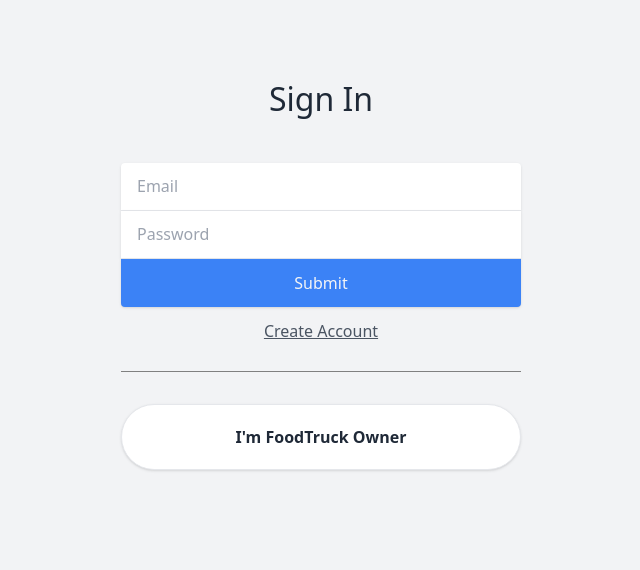
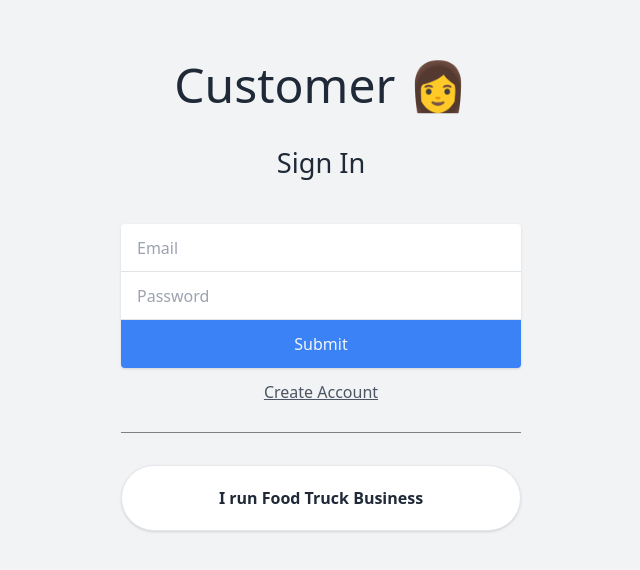
Before and after one commit to ben9543/foodtruck-web, a React (Create React App) app: page / in a window 1280 px wide. Shown: the part 124-694 px from the top of the page, without its empty margins (319-959 px from the left). Built offline with nearby package versions, Linux system fonts and the light colour scheme; no server answers; what react-geolocated would draw is missing.

Commit message:
Customer auth page complete

```diff
--- a/src/components/Authentication/FoodTruckOwnerAuthPage.jsx
+++ b/src/components/Authentication/FoodTruckOwnerAuthPage.jsx
@@ -1,7 +1,7 @@
 import React, {useState}from "react";
 import { signInCustom, signUpCustom } from "../../firebase";
-import { Form, Input, Button, SmallTitle, ErrorHandler, ToggleButtonWrapper, ToggleButton } from "./styles";
-import { FOODTURCK, USER, SIGNIN, SIGNUP } from "./index";
+import { Form, Input, Button, SmallTitle, ErrorHandler, ToggleButtonWrapper, ToggleButton, Divider, ModeToggleButton } from "./styles";
+import { USER, SIGNIN, SIGNUP } from "./index";
 
 const FoodTruckMOwnerAuthPage = ({setMode}) => {
     // React State
@@ -16,17 +16,26 @@ const FoodTruckMOwnerAuthPage = ({setMode}) => {
         if(authMode === SIGNIN)signInCustom(email, pass, setErrorMsg);
         else if(authMode === SIGNUP)signUpCustom(email, pass, setErrorMsg);
     }
-
-    return(
+    return (
+        <>
+        {
             (authMode === SIGNIN) ?
-            <SignIn handleSubmit={handleSubmit} setAuthMode={setAuthMode} errorMsg={errorMsg}
-                email={email} pass={pass}
-                setEmail={setEmail} setPass={setPass}/>
+            <SignIn
+                handleSubmit={handleSubmit}
+                email={email} pass={pass} errorMsg={errorMsg}
+                setEmail={setEmail} setPass={setPass} setAuthMode={setAuthMode} setErrorMsg={setErrorMsg}/>
                 :
-            <SignUp handleSubmit={handleSubmit} setAuthMode={setAuthMode} errorMsg={errorMsg}
-                email={email} pass={pass} username={username}
-                setEmail={setEmail} setPass={setPass} setUsername={setUsername}/>
-    );
+            <SignUp
+                handleSubmit={handleSubmit}
+                email={email} pass={pass} username={username} errorMsg={errorMsg}
+                setEmail={setEmail} setPass={setPass} setUsername={setUsername} setErrorMsg={setErrorMsg} setAuthMode={setAuthMode} />
+        }
+        <div style={{width:"25rem"}}>
+            <Divider/>
+        </div>
+        <ModeToggleButton className="border p-6 rounded-full w-full shadow bg-white" onClick={()=>setMode(USER)}>I'm Customer</ModeToggleButton>
+        </>
+    )
 };
 
 const SignIn = ({handleSubmit, setAuthMode, errorMsg, email, pass, setEmail, setPass}) => {
--- a/src/components/Authentication/UserAuthPage.jsx
+++ b/src/components/Authentication/UserAuthPage.jsx
@@ -1,7 +1,7 @@
 import React, {useState}from "react";
 import { signInCustom, signUpCustom } from "../../firebase";
 import { Form, Input, Button, SmallTitle, ErrorHandler, ToggleButtonWrapper, ModeToggleButton, ToggleButton, Divider } from "./styles";
-import { FOODTURCK, USER, SIGNIN, SIGNUP } from "./index";
+import { FOODTURCK, SIGNIN, SIGNUP } from "./index";
 
 const UserAuthPage = ({setMode}) => {
 
@@ -34,7 +34,7 @@ const UserAuthPage = ({setMode}) => {
         <div style={{width:"25rem"}}>
             <Divider/>
         </div>
-        <ModeToggleButton className="border p-6 rounded-full w-full shadow bg-white" onClick={()=>setMode(FOODTURCK)}>I'm FoodTruck Owner</ModeToggleButton>
+        <ModeToggleButton className="border p-6 rounded-full w-full shadow bg-white" onClick={()=>setMode(FOODTURCK)}>I run Food Truck Business</ModeToggleButton>
         </>
     )
 };
--- a/src/components/Authentication/index.jsx
+++ b/src/components/Authentication/index.jsx
@@ -13,8 +13,8 @@ import { AuthContainer, AppBar } from "./styles";
 
 export const SIGNIN = "Sign In";
 export const SIGNUP = "Sign Up";
-export const FOODTURCK = "Food Truck";
-export const USER = "User";
+export const FOODTURCK = "Food Truck 🚚";
+export const USER = "Customer 👩";
 
 const Authentication = () => {
 
@@ -41,6 +41,9 @@ const Authentication = () => {
                     />
                 :
                 <AuthContainer>
+                <div id="title" className="my-10">
+                    <h1 className="text-5xl">{mode}</h1>
+                </div>
                 {
                     mode === FOODTURCK?
                     <FoodTruckOwnerAuthPage setMode={setMode}/>
--- a/src/components/Authentication/styles.jsx
+++ b/src/components/Authentication/styles.jsx
@@ -33,7 +33,7 @@ export const Button = styled.button`
 `;
 
 export const SmallTitle = styled.div`
-    font-size: 2rem;
+    font-size: 1.7rem;
     margin-bottom: 3rem;
 `;
 
```
